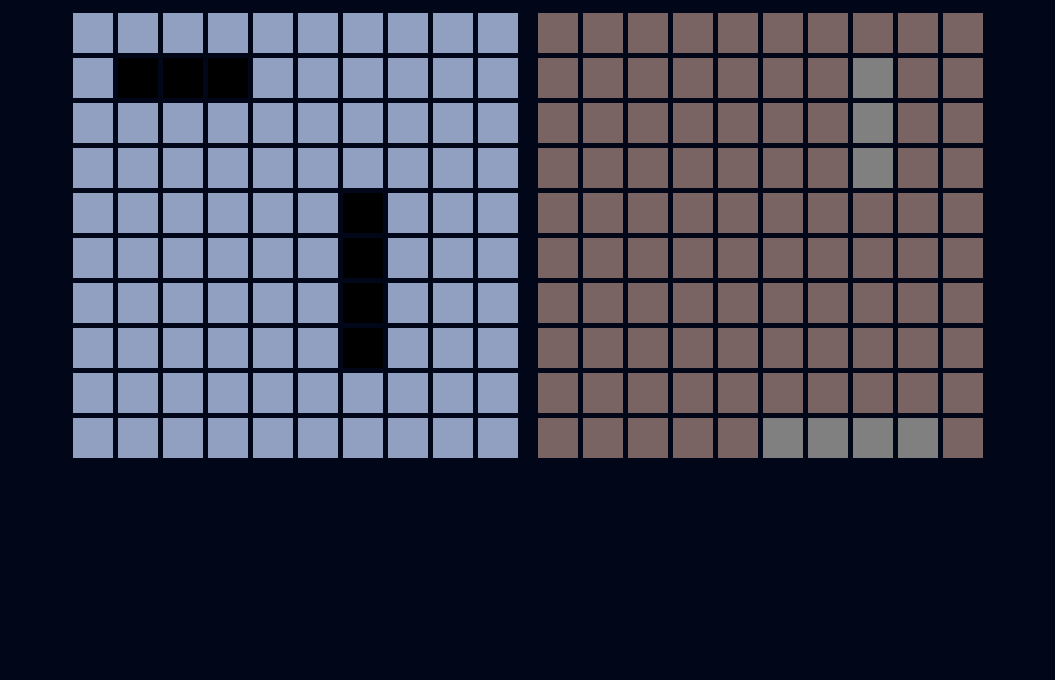
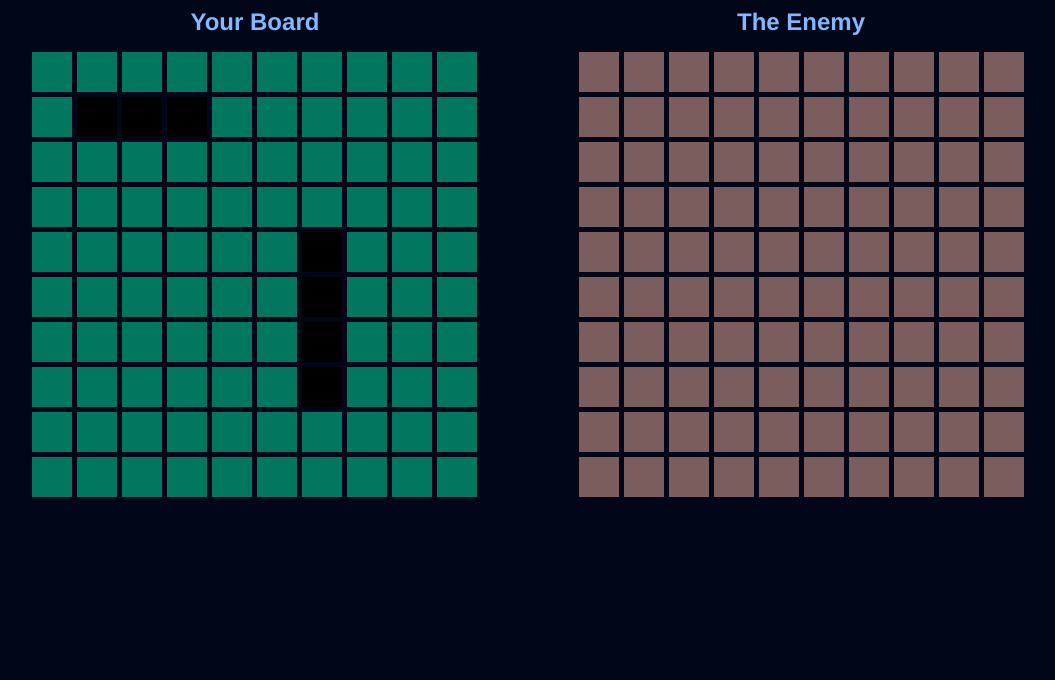
Before and after one commit to mluc404/battleship, a website built with webpack: page src/template.html in a window 1280 px wide. Shown: the part 120-800 px from the top of the page, without its empty margins (112-1167 px from the left). Built offline with nearby package versions, Linux system fonts and the light colour scheme.

Commit message:
refactor(ui): optimize renderBoard() and renderCell() for performance

```diff
--- a/src/gameController.js
+++ b/src/gameController.js
@@ -2,11 +2,11 @@ import { player } from "./player";
 import { makeShip } from "./ship";
 import { renderBoard, renderCell } from "./ui";
 export function gameController() {
-  // create 2 players (each player auto creates their own board)
+  // create 2 players (each player() creates their own board)
   // Note: ships should also be generated inside player()
   // So now we have: 2 players, 2 boards, all ships placed
   // human makes the first move
-  // then pc's turn. NOTE: find a way to generate random coordinates inside its attack method
+  // then pc's turn. NOTE: WIP: advance computer player strategy in player()
   // repeat until 1 player has all their ships sunked
   const humanPlayer = player("human");
   const computerPlayer = player("computer");
@@ -44,12 +44,19 @@ export function gameController() {
   renderBoard(humanBoard, "human");
   renderBoard(computerBoard, "computer");
 
-  // console.log(humanBoard.getGrid());
-  // console.log(typeof humanBoard.getGrid()[1][1]);
+  const computerGrid = document.querySelector(".computerGrid");
+  const allCompCells = computerGrid.querySelectorAll(".cell");
+  allCompCells.forEach((cell) => {
+    cell.addEventListener("mousedown", (e) => {
+      // Click on a cell will trigger attack and re-render that call
+      const [x, y] = e.target.attributes[1].value.split(",").map(Number);
+      humanPlayer.attack(computerBoard, [x, y]);
+      // Computer counter attack
+      setTimeout(() => computerPlayer.attack(humanBoard), 500);
+    });
+  });
 
-  // while (!humanBoard.checkGameOver()) {
-  //   computerPlayer.attack(humanBoard);
-  // }
+  // IN PROGRESS: Testing advance strategy for computer player
   let timeOut = 200;
   const testCompAttack = () => {
     for (let i = 0; i < 30; i++) {
@@ -61,19 +68,5 @@ export function gameController() {
       timeOut += 200;
     }
   };
-
   // testCompAttack();
-
-  const computerGrid = document.querySelector(".computerGrid");
-  const allCompCells = computerGrid.querySelectorAll(".cell");
-  allCompCells.forEach((cell) => {
-    cell.addEventListener("mousedown", (e) => {
-      // Upon click human attacks that cell on computer board
-      const [x, y] = e.target.attributes[1].value.split(",").map(Number);
-      humanPlayer.attack(computerBoard, [x, y]);
-      renderCell(computerBoard, [x, y]); // re-render the cell instead of the whole board
-      // Computer counter attack
-      setTimeout(() => computerPlayer.attack(humanBoard), 500);
-    });
-  });
 }
--- a/src/player.js
+++ b/src/player.js
@@ -5,17 +5,18 @@ export function player(type) {
   const board = gameboard(type);
   const ROW = 9;
   const COL = 9;
-  renderBoard(board);
   let coords = [0, 0];
   let lastHit;
   let checkLeft, checkRight, checkUp, checkDown;
   let possibleMoves = [];
 
+  // Render intitial board
+  renderBoard(board);
   let attack;
   if (type === "human") {
     attack = (opponentBoard, inputCoords) => {
       opponentBoard.receiveAttack(inputCoords);
-      // renderBoard(opponentBoard, "computer");
+      renderCell(opponentBoard, inputCoords); // only re-render that specific cell
     };
   } else {
     attack = (opponentBoard) => {
@@ -101,7 +102,6 @@ export function player(type) {
       console.log("pc attacks at ", coords);
       opponentBoard.receiveAttack(coords);
       renderCell(opponentBoard, coords);
-      // renderBoard(opponentBoard);
     };
   }
   const getBoard = () => {
--- a/src/styles.css
+++ b/src/styles.css
@@ -2,9 +2,9 @@
   --cell-water-color: #454d60;
   --text-color: #82b8ff;
   --bg-color: #010619;
-  --cell-human-color: #919fc0;
-  --cell-comp-color: #7a6363;
-  --cell-water-color: #028fd6;
+  --cell-human-color: #027760;
+  --cell-comp-color: #7b5d5d;
+  --cell-water-color: #089feb;
 }
 
 body {
@@ -21,11 +21,14 @@ body {
 
 h1 {
   color: #ac5d03;
+  font-size: 3rem;
 }
 
 .twoBoards {
+  width: 80%;
   display: flex;
-  gap: 20px;
+  justify-content: center;
+  gap: 10%;
   color: var(--text-color);
 }
 
@@ -49,8 +52,7 @@ h1 {
 }
 
 .cell {
-  background-color: #919fc0;
-  /* transition: transform 0.2s ease-in-out; */
+  background-color: var(--cell-human-color);
   text-align: center;
   font-size: 1rem;
 }
@@ -61,18 +63,12 @@ h1 {
 
 .cell:hover {
   cursor: pointer;
-  /* transform: scale(1.1); */
   background-color: #636c82;
 }
 
-.miss {
-  background-color: var(--cell-water-color);
-}
-
-.computerGrid .ship {
-  /* background-color: var(--cell-water-color); */
-  background-color: grey;
-}
+/* .computerGrid .ship {
+  background-color: var(--cell-human-color);
+} */
 
 .humanGrid .ship {
   background-color: black;
--- a/src/ui.js
+++ b/src/ui.js
@@ -1,68 +1,37 @@
-import { player } from "./player";
+const humanGridDiv = document.querySelector(".humanGrid");
+const computerGridDiv = document.querySelector(".computerGrid");
 
 export function renderBoard(board) {
-  let gridDiv;
-  if (board.belongTo === "human") {
-    gridDiv = document.querySelector(".humanGrid");
-  } else {
-    gridDiv = document.querySelector(".computerGrid");
-  }
+  const gridDiv = board.belongTo === "human" ? humanGridDiv : computerGridDiv;
+  let ROW = 9;
+  let COL = 9;
   gridDiv.innerHTML = "";
   // Make each cell div contain its coordinate and clicked-on status
   const grid = board.getGrid();
-  for (let i = 0; i <= 9; i++) {
-    for (let k = 0; k <= 9; k++) {
+  for (let i = 0; i <= ROW; i++) {
+    for (let k = 0; k <= COL; k++) {
       const cell = document.createElement("div");
       cell.classList.add("cell");
       cell.setAttribute("data-coord", [i, k].join(","));
       cell.setAttribute("data-clicked", "no");
 
-      // Set color for each type of cell: null, ship, hit, miss
-      // if (grid[i][k] === null) cell.style.backgroundColor = "#454d60";
+      // Set type of ship for cell div class
       if (typeof grid[i][k] === "object" && grid[i][k] !== null) {
         cell.classList.add("ship");
         cell.classList.add(grid[i][k].type);
-      } else if (grid[i][k] === "hit") {
-        cell.style.backgroundColor = "orange";
-        cell.classList.add("hit");
-      } else if (grid[i][k] === "miss") {
-        // cell.style.backgroundColor = "blue";
-        cell.classList.add("miss");
       }
-
-      // Add event listener to cells
-      cell.addEventListener("mousedown", (e) => {});
-
       gridDiv.appendChild(cell);
     }
   }
-
-  // const allCells = board.getGrid().flat();
-
-  // allCells.forEach((square) => {
-  //   const cell = document.createElement("div");
-  //   cell.classList.add("cell");
-  //   gridDiv.appendChild(cell);
-  //   if (square === null) cell.style.backgroundColor = "#454d60";
-  //   else if (typeof square === "object") {
-  //     cell.classList.add("ship");
-  //   } else if (square === "hit") cell.style.backgroundColor = "orange";
-  //   else cell.style.backgroundColor = "blue";
-  // });
 }
-
+// Function to re-render each cell after an attack
 export function renderCell(board, coords) {
-  let gridDiv;
-  if (board.belongTo === "human") {
-    gridDiv = document.querySelector(".humanGrid");
-  } else {
-    gridDiv = document.querySelector(".computerGrid");
-  }
+  const gridDiv = board.belongTo === "human" ? humanGridDiv : computerGridDiv;
   const grid = board.getGrid();
   const cell = gridDiv.querySelector(`[data-coord="${coords.join(",")}"]`);
   cell.setAttribute("data-clicked", "yes");
-  console.log(cell);
 
+  // Add class to identify cell type and update its color
   if (grid[coords[0]][coords[1]] === "hit") {
     cell.style.backgroundColor = "orange";
     cell.classList.add("hit");
```
